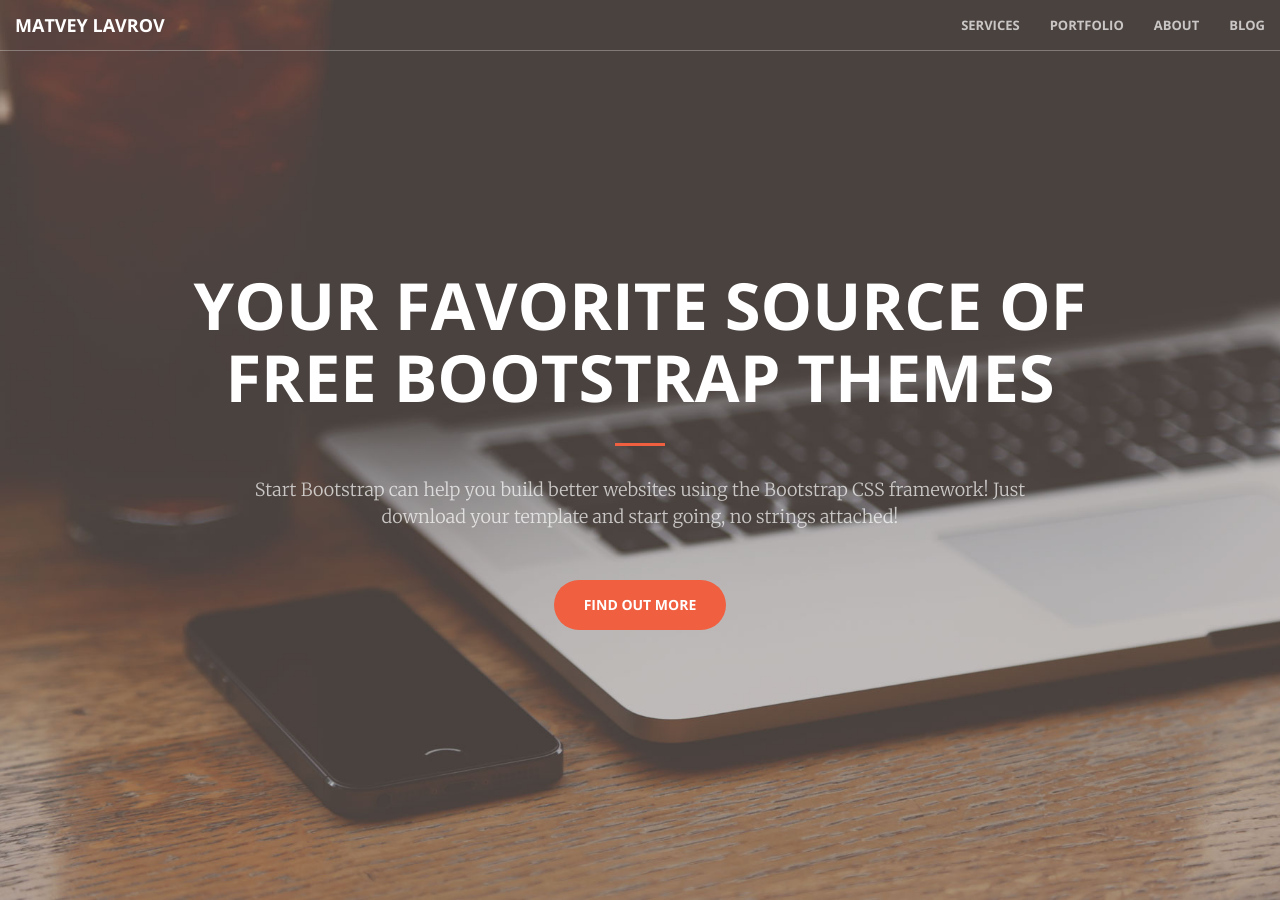
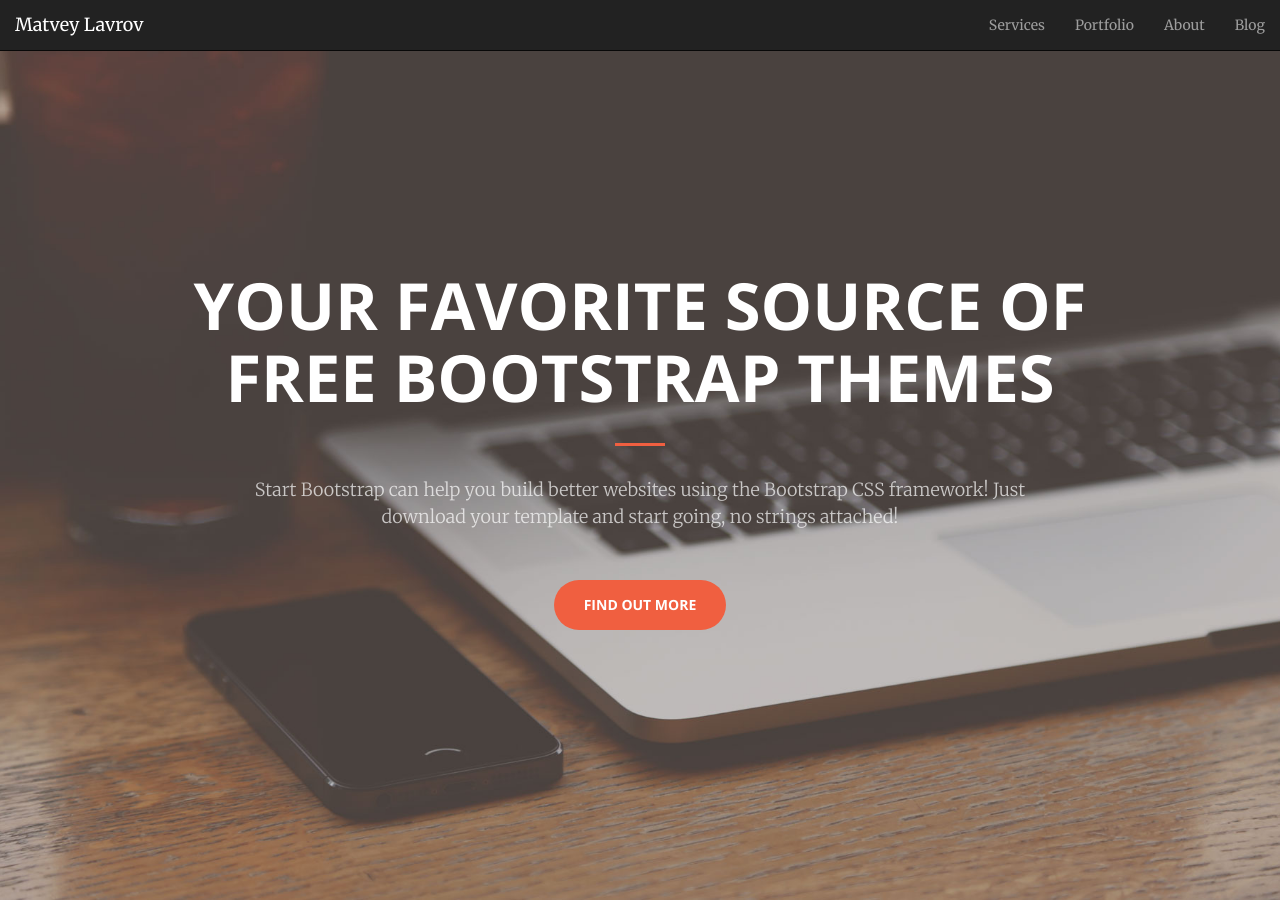
Before and after one commit to kvin1in/ToMat, a Jekyll site: the page built from index.html, in a window 1280 px wide and 900 px high. Built offline with Jekyll 4.4.1, drawn with Linux system fonts in a browser that asks for light colours.

Commit message:
Navbar new

```diff
--- a/_layouts/default.html
+++ b/_layouts/default.html
@@ -24,7 +24,7 @@
 </head>
 
 <body id="page-top">
-    <nav id="mainNav" class="navbar navbar-default navbar-fixed-top">
+    <nav id="mainNav" class="navbar navbar-inverse navbar-fixed-top">
         <div class="container-fluid">
             <!-- Brand and toggle get grouped for better mobile display -->
             <div class="navbar-header">
```
